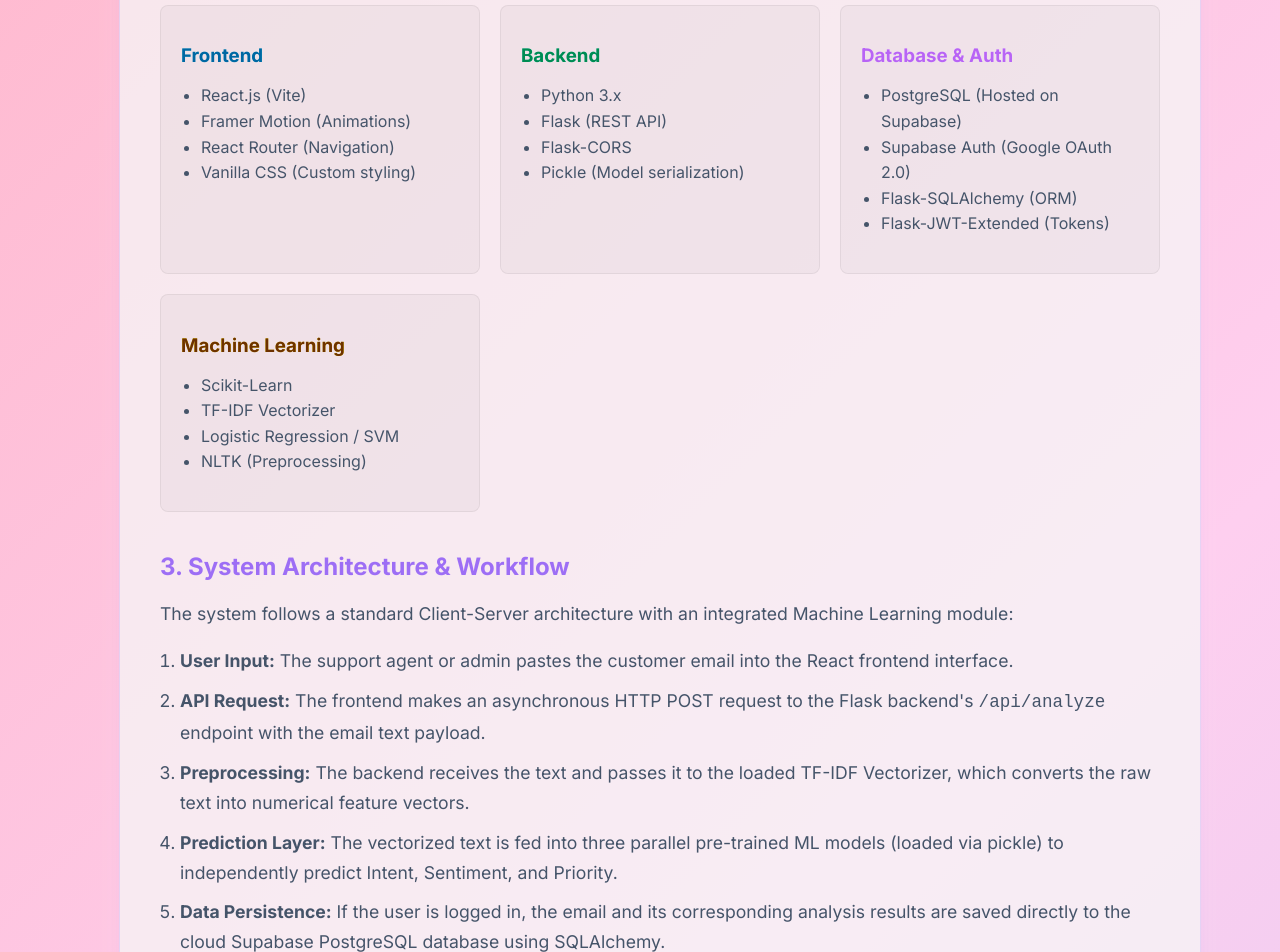
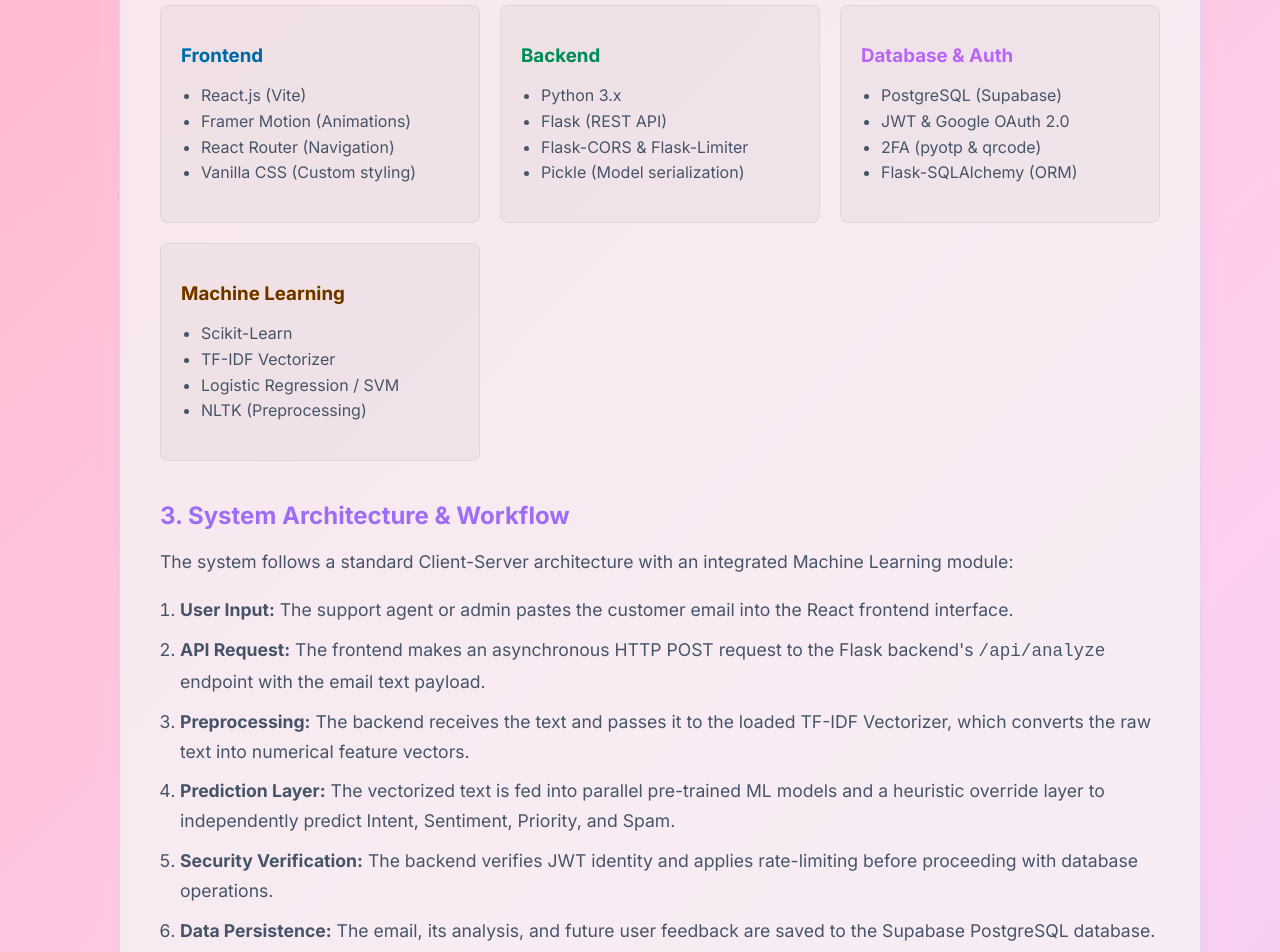
Before and after one commit to RAGHURAJ09/Email-Intelligence-System-Mini-Project, a React (Vite) app in the folder frontend/: page /documentation in a window 1280 px wide. Shown: the part 800-1752 px from the top of the page. Built offline with nearby package versions, Linux system fonts and the light colour scheme; no server answers.

Commit message:
docs: Update README and Documentation page with new security and ML features

```diff
--- a/frontend/src/pages/Documentation.jsx
+++ b/frontend/src/pages/Documentation.jsx
@@ -55,17 +55,17 @@
                             <ul style={{ listStyleType: 'disc', paddingLeft: '20px', lineHeight: '1.6', color: 'var(--text-muted)' }}>
                                 <li>Python 3.x</li>
                                 <li>Flask (REST API)</li>
-                                <li>Flask-CORS</li>
+                                <li>Flask-CORS & Flask-Limiter</li>
                                 <li>Pickle (Model serialization)</li>
                             </ul>
                         </div>
                         <div style={{ background: 'rgba(255,255,255,0.03)', padding: '20px', borderRadius: '8px', border: '1px solid rgba(255,255,255,0.05)' }}>
                             <h3 style={{ color: '#a855f7', marginBottom: '10px' }}>Database & Auth</h3>
                             <ul style={{ listStyleType: 'disc', paddingLeft: '20px', lineHeight: '1.6', color: 'var(--text-muted)' }}>
-                                <li>PostgreSQL (Hosted on Supabase)</li>
-                                <li>Supabase Auth (Google OAuth 2.0)</li>
+                                <li>PostgreSQL (Supabase)</li>
+                                <li>JWT & Google OAuth 2.0</li>
+                                <li>2FA (pyotp & qrcode)</li>
                                 <li>Flask-SQLAlchemy (ORM)</li>
-                                <li>Flask-JWT-Extended (Tokens)</li>
                             </ul>
                         </div>
                         <div style={{ background: 'rgba(255,255,255,0.03)', padding: '20px', borderRadius: '8px', border: '1px solid rgba(255,255,255,0.05)' }}>
@@ -89,8 +89,9 @@
                         <li style={{ marginBottom: '10px' }}><strong>User Input:</strong> The support agent or admin pastes the customer email into the React frontend interface.</li>
                         <li style={{ marginBottom: '10px' }}><strong>API Request:</strong> The frontend makes an asynchronous HTTP POST request to the Flask backend's <code>/api/analyze</code> endpoint with the email text payload.</li>
                         <li style={{ marginBottom: '10px' }}><strong>Preprocessing:</strong> The backend receives the text and passes it to the loaded TF-IDF Vectorizer, which converts the raw text into numerical feature vectors.</li>
-                        <li style={{ marginBottom: '10px' }}><strong>Prediction Layer:</strong> The vectorized text is fed into three parallel pre-trained ML models (loaded via pickle) to independently predict Intent, Sentiment, and Priority.</li>
-                        <li style={{ marginBottom: '10px' }}><strong>Data Persistence:</strong> If the user is logged in, the email and its corresponding analysis results are saved directly to the cloud Supabase PostgreSQL database using SQLAlchemy.</li>
+                        <li style={{ marginBottom: '10px' }}><strong>Prediction Layer:</strong> The vectorized text is fed into parallel pre-trained ML models and a heuristic override layer to independently predict Intent, Sentiment, Priority, and Spam.</li>
+                        <li style={{ marginBottom: '10px' }}><strong>Security Verification:</strong> The backend verifies JWT identity and applies rate-limiting before proceeding with database operations.</li>
+                        <li style={{ marginBottom: '10px' }}><strong>Data Persistence:</strong> The email, its analysis, and future user feedback are saved to the Supabase PostgreSQL database.</li>
                         <li style={{ marginBottom: '10px' }}><strong>Response Generation:</strong> A rule-based engine constructs a draft reply based on the predicted intent and sentiment.</li>
                         <li style={{ marginBottom: '10px' }}><strong>UI Update:</strong> The Flask API responds with a JSON object containing the predictions and draft response. The React frontend updates the UI using Framer Motion animations to present the actionable insights to the user.</li>
                     </ol>
@@ -120,7 +121,8 @@
                                 <li><strong>F1 Score (~0.9604):</strong> A harmonized average of both Precision and Recall.</li>
                             </ul>
                         </li>
-                        <li style={{ marginBottom: '10px' }}><strong>Confidence Thresholding:</strong> To prevent the AI from making wild guesses on unfamiliar text, I implemented a safety check using <code>predict_proba</code>. If the highest probability score is below 40%, the system safely defaults to a "Query" / "Low Priority" categorization.</li>
+                        <li style={{ marginBottom: '10px' }}><strong>Confidence Thresholding & Heuristics:</strong> To prevent hallucinations, the system uses <code>predict_proba</code>. If confidence is below 55%, it defaults to heuristic triggers (e.g., checking for terms like 'refund' or 'urgent') to ensure accuracy.</li>
+                        <li style={{ marginBottom: '10px' }}><strong>User Feedback Loop:</strong> Users can provide 'Helpful' or 'Not Helpful' feedback on results, which is stored to improve future model versions.</li>
                     </ul>
                 </section>
 
@@ -149,8 +151,9 @@
                     <ul style={{ listStyleType: 'disc', paddingLeft: '20px', lineHeight: '1.7', color: 'var(--text-muted)', fontSize: '1.1rem' }}>
                         <li style={{ marginBottom: '10px' }}><strong>Historical Auditing Dashboard:</strong> A dedicated, dynamic spreadsheet-style UI to filter, search, sort, and export thousands of past email inferences into CSV.</li>
                         <li style={{ marginBottom: '10px' }}><strong>Bulletproof Error Logging:</strong> Global exception handlers in the backend catch 500 errors gracefully, logging the full stack trace securely into rotating `backend.log` files while returning user-friendly JSON payloads to the frontend.</li>
-                        <li style={{ marginBottom: '10px' }}><strong>Two-Factor Authentication (2FA):</strong> Integrating `pyotp` and QR codes to securely wrap OAuth and Native logins with an additional layer of security.</li>
-                        <li style={{ marginBottom: '10px' }}><strong>AI Drafted Contextual Responses:</strong> Automatically generating structured, personalized draft replies based on intent, sentiment, and priority signals via API.</li>
+                        <li style={{ marginBottom: '10px' }}><strong>Two-Factor Authentication (2FA):</strong> Integrating `pyotp` and QR codes to provide an optional hardware-level security layer for all accounts.</li>
+                        <li style={{ marginBottom: '10px' }}><strong>Profile & Identity Management:</strong> Comprehensive user profiles allowing for custom avatars, bios, and synchronized Google/Local identity management.</li>
+                        <li style={{ marginBottom: '10px' }}><strong>API Rate Limiting:</strong> Implementation of `flask-limiter` to protect ML endpoints from brute-force attacks and resource exhaustion.</li>
                     </ul>
                 </section>
 
@@ -171,13 +174,13 @@
                             <tbody>
                                 <tr style={{ borderBottom: '1px solid rgba(255,255,255,0.05)' }}>
                                     <td style={{ padding: '10px', fontWeight: 'bold' }}>User</td>
-                                    <td style={{ padding: '10px' }}>id (Primary Key), username, password <strong>(Hashed)</strong></td>
-                                    <td style={{ padding: '10px' }}>Stores user credentials for local authentication natively. Passwords are securely hashed using `bcrypt`. <em>Alternatively, users authenticate via <strong>Google Sign-In</strong> handled entirely off-chain by Supabase Auth (OAuth 2.0).</em></td>
+                                    <td style={{ padding: '10px' }}>id, username, email, password <strong>(Hashed)</strong>, profile_pic, bio, 2fa_enabled</td>
+                                    <td style={{ padding: '10px' }}>Stores credentials, profile metadata, and security settings. Supports both local and Google OAuth users.</td>
                                 </tr>
                                 <tr>
                                     <td style={{ padding: '10px', fontWeight: 'bold' }}>EmailHistory</td>
-                                    <td style={{ padding: '10px' }}>id, user_id, email_text, intent, priority, sentiment</td>
-                                    <td style={{ padding: '10px' }}>Stores the history of analyzed emails for a logged-in user.</td>
+                                    <td style={{ padding: '10px' }}>id, user, email_text, intent, priority, sentiment, is_spam, user_feedback</td>
+                                    <td style={{ padding: '10px' }}>Stores analysis results and user-provided accuracy feedback for auditing.</td>
                                 </tr>
                             </tbody>
                         </table>
```
Also changed, not shown: 1 other file (tests, documents, lock files or other folders).
